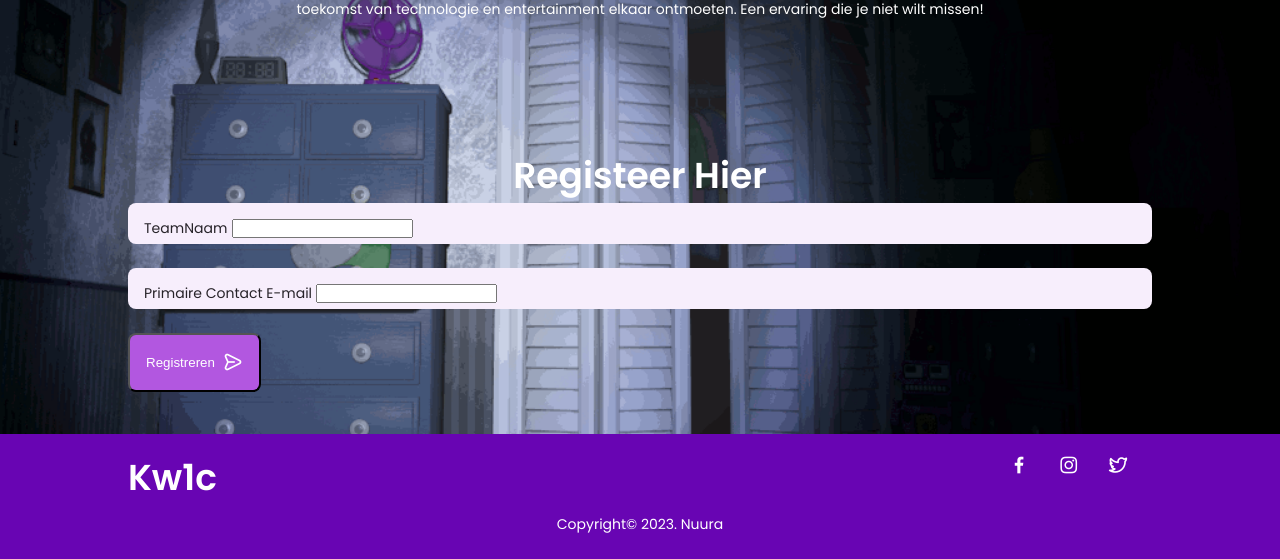
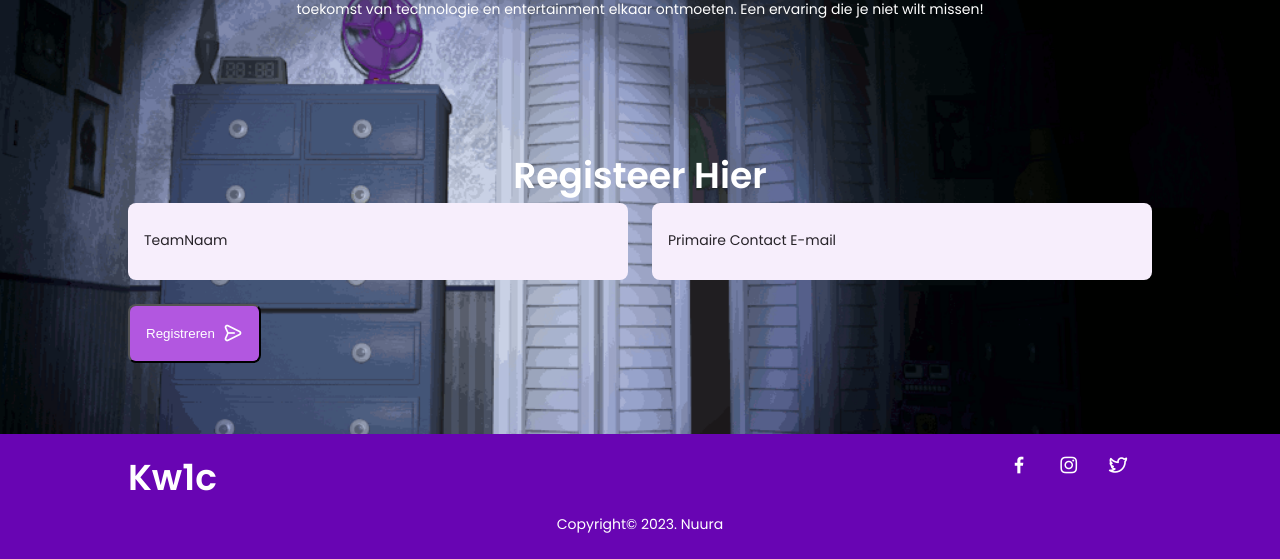
Before and after one commit to fivenightsatkw1c/fnak, a PHP site: page / in a window 1280 px wide. Shown: the part 241-800 px from the top of the page. Run offline with PHP 8.4, Linux system fonts and the light colour scheme.

Commit message:
Fix a css bug

```diff
--- a/assets/css/styles.css
+++ b/assets/css/styles.css
@@ -135,10 +135,10 @@ img {
 }
 
 .section-subtitle {
+  color: #fff;
   display: block;
   font-size: var(--small-font-size);
   margin-bottom: var(--mb-3);
-  color: #fff;
 }
 section-title.wihte {
   color: #fff;
@@ -423,14 +423,14 @@ section-title.wihte {
   -moz-border-radius: 0.5rem;
   -ms-border-radius: 0.5rem;
   -o-border-radius: 0.5rem;
-  padding: 0.75rem 1rem 0.25rem;
+  padding: 1.25rem 1rem 1.25rem;
 }
 .Register-View-label {
   font-size: var(--small-font-size);
   color: var(--title-color);
 }
-.Register-View-input {
-  width: 100%;
+.Register-View-Time {
+  width: 60%;
   outline: none;
   border: none;
   background-color: var(--input-color);
@@ -451,7 +451,7 @@ section-title.wihte {
   }
 }
 @media only screen and (min-width: 1024px) {
-  .Register-View-inputs {
+  .Register-View-Times {
     grid-template-columns: repeat(2, 1fr);
   }
 }
```
